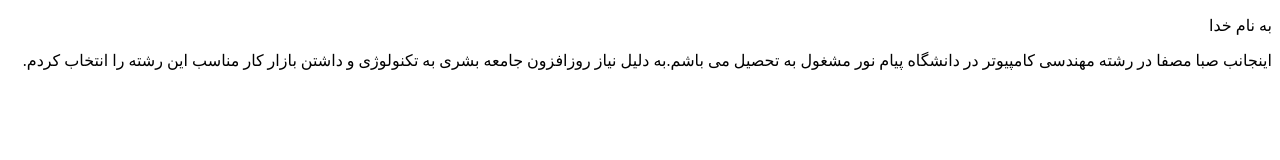
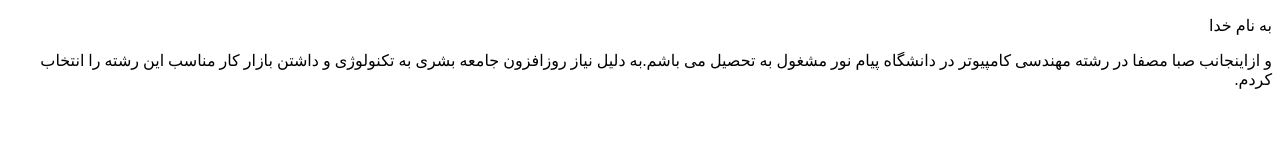
Before and after one commit to S-mosaffa/s.mosaffa, a plain HTML site: page index.html in a window 1280 px wide. Drawn offline with Linux system fonts and the light colour scheme.

Commit message:
Update index.html

```diff
--- a/index.html
+++ b/index.html
@@ -13,6 +13,6 @@
 <body>
 	<p>
 		به نام خدا </p>
-	<p>	اینجانب صبا مصفا در رشته مهندسی کامپیوتر در دانشگاه پیام نور مشغول به تحصیل می باشم.به دلیل نیاز روزافزون جامعه بشری به تکنولوژی و داشتن بازار کار مناسب این رشته را انتخاب کردم.</p>
+	<p>	و ازاینجانب صبا مصفا در رشته مهندسی کامپیوتر در دانشگاه پیام نور مشغول به تحصیل می باشم.به دلیل نیاز روزافزون جامعه بشری به تکنولوژی و داشتن بازار کار مناسب این رشته را انتخاب کردم.</p>
 </body>
 </html>
```
